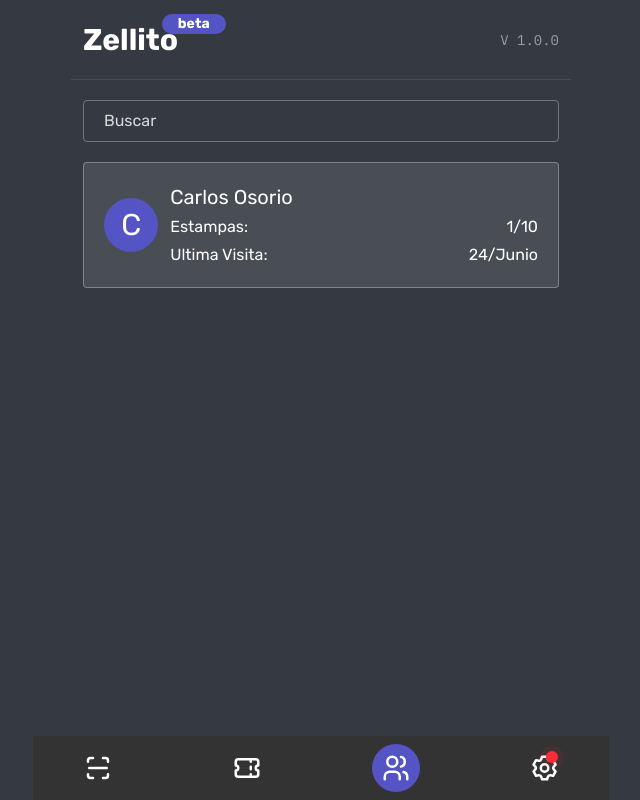
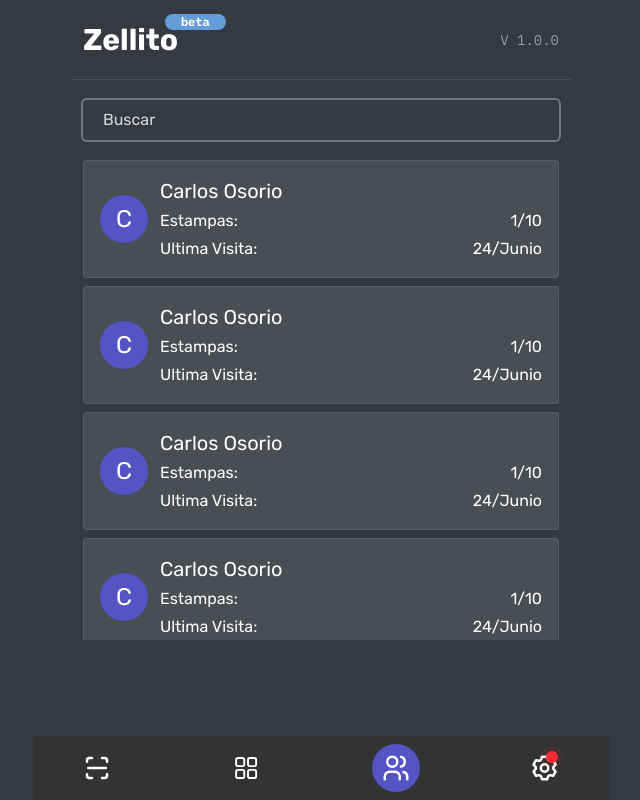
Before and after one commit to cosorio16/stamp, a React (Vite) app: page /users in a window 1280 px wide. Shown: the whole page, without its empty margins (319-959 px from the left). Built offline with nearby package versions, Linux system fonts and the light colour scheme.

Commit message:
adding utils neumorphism and changing some styles on bussines configure view

```diff
--- a/src/components/Header.jsx
+++ b/src/components/Header.jsx
@@ -6,7 +6,7 @@ function Header() {
       <div className="flex items-center gap-2 ">
         <Link to={"/"} className="font-bold text-3xl relative">
           Zellito
-          <span className="self-end rounded-full px-4 bg-cosmic text-sm absolute -top-2 -right-1/2">
+          <span className="self-end rounded-full px-4 font-IBM bg-frost text-xs absolute -top-2 -right-1/2">
             beta
           </span>
         </Link>
--- a/src/components/PanelBottom.jsx
+++ b/src/components/PanelBottom.jsx
@@ -1,8 +1,8 @@
 import { NavLink } from "react-router";
 import ScanIcon from "../icons/ScanIcon";
-import TicketIcon from "../icons/TicketIcon";
 import SettingIcon from "../icons/SettingIcon";
 import ClientsIcon from "../icons/ClientsIcon";
+import DashboardIcon from "../icons/DashboardIcon";
 
 function NavBottom() {
   return (
@@ -26,7 +26,7 @@ function NavBottom() {
           }
           to={"/panel"}
         >
-          <TicketIcon sizes={30} />
+          <DashboardIcon sizes={30} />
         </NavLink>
         <NavLink
           className={({ isActive }) =>
--- /dev/null
+++ b/src/icons/DashboardIcon.jsx
@@ -0,0 +1,14 @@
+function DashboardIcon({ sizes }) {
+  return (
+    <svg width={sizes / 0.96} height={sizes} viewBox="0 0 25 24">
+      <path
+        fill="currentColor"
+        fill-rule="evenodd"
+        d="M5.604 3.25a2.25 2.25 0 0 0-2.25 2.25V9a2.25 2.25 0 0 0 2.25 2.25h3.5A2.25 2.25 0 0 0 11.354 9V5.5a2.25 2.25 0 0 0-2.25-2.25zm-.75 2.25a.75.75 0 0 1 .75-.75h3.5a.75.75 0 0 1 .75.75V9a.75.75 0 0 1-.75.75h-3.5a.75.75 0 0 1-.75-.75zm.75 7.25A2.25 2.25 0 0 0 3.354 15v3.5a2.25 2.25 0 0 0 2.25 2.25h3.5a2.25 2.25 0 0 0 2.25-2.25V15a2.25 2.25 0 0 0-2.25-2.25zM4.854 15a.75.75 0 0 1 .75-.75h3.5a.75.75 0 0 1 .75.75v3.5a.75.75 0 0 1-.75.75h-3.5a.75.75 0 0 1-.75-.75zm8-9.5a2.25 2.25 0 0 1 2.25-2.25h3.5a2.25 2.25 0 0 1 2.25 2.25V9a2.25 2.25 0 0 1-2.25 2.25h-3.5A2.25 2.25 0 0 1 12.854 9zm2.25-.75a.75.75 0 0 0-.75.75V9c0 .414.335.75.75.75h3.5a.75.75 0 0 0 .75-.75V5.5a.75.75 0 0 0-.75-.75zm0 8a2.25 2.25 0 0 0-2.25 2.25v3.5a2.25 2.25 0 0 0 2.25 2.25h3.5a2.25 2.25 0 0 0 2.25-2.25V15a2.25 2.25 0 0 0-2.25-2.25zm-.75 2.25a.75.75 0 0 1 .75-.75h3.5a.75.75 0 0 1 .75.75v3.5a.75.75 0 0 1-.75.75h-3.5a.75.75 0 0 1-.75-.75z"
+        clip-rule="evenodd"
+      />
+    </svg>
+  );
+}
+
+export default DashboardIcon;
--- a/src/index.css
+++ b/src/index.css
@@ -21,11 +21,22 @@ body {
 }
 
 .stampy {
-  background: linear-gradient(145deg, #ff7000, #e65f00);
+  /* background: linear-gradient(145deg, #ff7000, #e65f00);
+  box-shadow: 1.5px 1.5px 0px #662a00, -1.5px -1.5px 0px #ffa800; */
+
+  background: linear-gradient(145deg, #e65f00, #ff7000);
   box-shadow: 1.5px 1.5px 0px #662a00, -1.5px -1.5px 0px #ffa800;
 }
 
 .stamped {
+  /* background: #ff6900;
+  box-shadow: inset 1.5px 1.5px 0px #662a00, inset -1.5px -1.5px 0px #ffa800; */
+
   background: #ff6900;
   box-shadow: inset 1.5px 1.5px 0px #662a00, inset -1.5px -1.5px 0px #ffa800;
 }
+
+.usersContainer, .stampsContainer {
+  scrollbar-width: none;
+
+}
--- /dev/null
+++ b/src/utils/neumorphism.js
@@ -0,0 +1,48 @@
+function colorLuminance(hex, lum) {
+    hex = String(hex).replace(/[^0-9a-f]/gi, '')
+    if (hex.length < 6) {
+        hex = hex[0] + hex[0] + hex[1] + hex[1] + hex[2] + hex[2]
+    }
+    lum = lum || 0
+
+    let rgb = '#',
+        c,
+        i
+    for (i = 0; i < 3; i++) {
+        c = parseInt(hex.substr(i * 2, 2), 16)
+        c = Math.round(Math.min(Math.max(0, c + c * lum), 255)).toString(16)
+        rgb += ('00' + c).substr(c.length)
+    }
+
+    return rgb
+}
+
+function getContrast(hex) {
+    const r = parseInt(hex.substr(1, 2), 16),
+        g = parseInt(hex.substr(3, 2), 16),
+        b = parseInt(hex.substr(5, 2), 16),
+        yiq = (r * 299 + g * 587 + b * 114) / 1000
+    return yiq >= 128 ? '#001f3f' : '#F6F5F7'
+}
+
+
+function generateNeumorphismColors(color) {
+    const darkColor = colorLuminance(color, -0.6)
+    const lightColor = colorLuminance(color, +0.6)
+
+    const firstGradientColor = color;
+    const secondGradientColor = colorLuminance(color, 0.07);
+    const thirdGradientColor = colorLuminance(color, -0.1);
+
+    return {
+        color,
+        darkColor,
+        lightColor,
+        firstGradientColor,
+        secondGradientColor,
+        thirdGradientColor
+    }
+}
+
+
+export default { getContrast, generateNeumorphismColors, colorLuminance }
--- a/src/views/Stamps.jsx
+++ b/src/views/Stamps.jsx
@@ -3,11 +3,24 @@ import NavBottom from "../components/NavBottom";
 import Stamp from "../components/Stamp";
 
 function Stamps() {
+  const colors = [
+    "#ff6900",
+    "#ff6467",
+    "#7ccf00",
+    "#00a6f4",
+    "#7c86ff",
+    "#00bba7",
+    "#fcc800",
+    "#ff2056",
+  ];
+
   return (
     <>
       <Header />
-      <section className="px-2 py-5 flex items-center justify-center flex-col gap-5 pb-32">
-        <Stamp />
+      <section className="px-2 py-5 flex items-center flex-col gap-5 overflow-y-scroll max-h-120 stampsContainer">
+        {colors.map((c, i) => (
+          <Stamp key={i} bgColor={c} />
+        ))}
       </section>
       <NavBottom />
     </>
--- a/src/views/business/Business.jsx
+++ b/src/views/business/Business.jsx
@@ -11,7 +11,7 @@ function Business() {
       <Header />
       <div className="flex flex-col justify-center gap-6 py-5 pb-32">
         <div className="flex items-center w-full flex-col">
-          <span className="rounded-full p-4 bg-white flex items-center justify-center text-carbon/80">
+          <span className="rounded-full p-4 bg-white flex items-center justify-center text-frost">
             <UserIcon sizes={40} />
           </span>
         </div>
@@ -20,7 +20,7 @@ function Business() {
             Editar
           </button>
           <div className="flex items-center gap-4">
-            <div>
+            <div className="text-frost">
               <UserIcon sizes={30} />
             </div>
             <div className="flex flex-col">
@@ -29,7 +29,7 @@ function Business() {
             </div>
           </div>
           <div className="flex items-center gap-4">
-            <div>
+            <div className="text-frost">
               <LocationIcon sizes={30} />
             </div>
             <div className="flex flex-col">
@@ -38,7 +38,7 @@ function Business() {
             </div>
           </div>
           <div className="flex items-center gap-4">
-            <div>
+            <div className="text-frost">
               <MailIcon sizes={30} />
             </div>
             <div className="flex flex-col">
@@ -49,7 +49,7 @@ function Business() {
             </div>
           </div>
           <div className="flex items-center gap-4">
-            <div>
+            <div className="text-frost">
               <PhoneIcon sizes={30} />
             </div>
             <div className="flex flex-col">
--- a/src/views/business/Panel.jsx
+++ b/src/views/business/Panel.jsx
@@ -18,7 +18,7 @@ function Panel() {
               <EyeIcon sizes={25} />
             </button>
             <button className="p-2 rounded-full text-white/80">
-              <TrashIcon sizes={25} />
+              <TrashIcon sizes={20} />
             </button>
           </div>
         </div>
--- a/src/views/business/Scan.jsx
+++ b/src/views/business/Scan.jsx
@@ -123,7 +123,7 @@ function Scan() {
                 pinModal ? "translate-y-0" : "translate-y-full"
               } transition`}
             >
-              <h1 className="text-3xl text-white uppercase font-semibold">
+              <h1 className="text-3xl text-white uppercase font-medium">
                 Ingresar Pin
               </h1>
               <div className="grid grid-cols-9 gap-1 p-1 text-white">
@@ -133,7 +133,7 @@ function Scan() {
                       ref={(el) => (inputRefs.current[i] = el)}
                       type="text"
                       value={pinCode[i]}
-                      className="border-2 rounded border-white/60 w-full justify-items-center items-center aspect-square text-center focus:outline-none p-1 focus:border-white uppercase font-IBM font-medium transition"
+                      className="border-2 rounded border-white/60 w-full justify-items-center items-center aspect-square text-center focus:outline-none p-1 focus:border-white uppercase font-IBM font-bold transition"
                       onKeyDown={(e) => handleChange(e, i)}
                       maxLength={1}
                       // onKeyDown={(e) => handleDelete(e, i)}s
--- a/src/views/business/Users.jsx
+++ b/src/views/business/Users.jsx
@@ -3,6 +3,27 @@ import PanelBottom from "../../components/PanelBottom";
 
 function Users() {
   const users = [
+    {
+      name: "Carlos Osorio",
+      stamps: "1",
+      stampRewardQuantity: "10",
+      lastVisit: "24/Junio",
+      rewards: "",
+    },
+    {
+      name: "Carlos Osorio",
+      stamps: "1",
+      stampRewardQuantity: "10",
+      lastVisit: "24/Junio",
+      rewards: "",
+    },
+    {
+      name: "Carlos Osorio",
+      stamps: "1",
+      stampRewardQuantity: "10",
+      lastVisit: "24/Junio",
+      rewards: "",
+    },
     {
       name: "Carlos Osorio",
       stamps: "1",
@@ -21,20 +42,22 @@ function Users() {
           name=""
           id=""
           placeholder="Buscar"
-          className="border border-white/30 focus:outline-none ring ring-transparent focus:ring-frost text-white placeholder:text-white/80 py-2 px-5 rounded transition capitalize"
+          className="focus:outline-none ring-2 ring-white/30 focus:ring-frost text-white placeholder:text-white/80 py-2 px-5 rounded transition capitalize w-full"
         />
 
-        <div>
+        <div className="flex flex-col gap-2 overflow-y-scroll max-h-120 usersContainer pb-10">
           {users.map((u, i) => (
             <div
               key={i}
-              className="flex border p-5 items-center gap-3 bg-white/10 rounded border-white/30 text-white"
+              className="flex border p-4 items-center gap-3 bg-white/10 rounded border-white/10 text-white"
             >
-              <span className="bg-cosmic text-white text-3xl uppercase aspect-square flex items-center justify-center rounded-full w-16">
+              <span className="bg-cosmic text-white text-2xl uppercase aspect-square flex items-center justify-center rounded-full w-12">
                 {u.name[0]}
               </span>
-              <div className="flex flex-col gap-1 w-full">
-                <span className="text-xl">{u.name}</span>
+              <div className="flex flex-col gap-1 grow truncate">
+                <span className="text-xl">
+                  {u.name}
+                </span>
                 <div className="flex items-center justify-between">
                   <span>Estampas:</span>
                   <span>
@@ -44,7 +67,7 @@ function Users() {
                 <div className="flex items-center justify-between">
                   Ultima Visita:
                   <span>{u.lastVisit}</span>
-                </div>
+              </div>
               </div>
             </div>
           ))}
```
Also changed, not shown: src/components/Stamp.jsx (+24 -14 lines).
